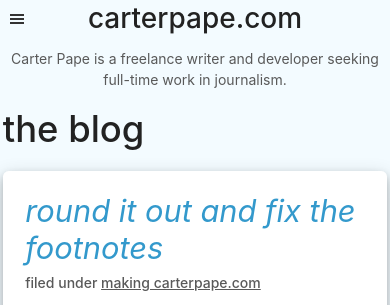
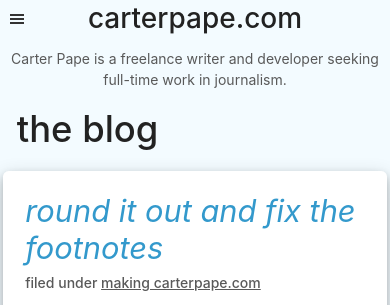
Before and after one commit to CarterPape/CarterPape.github.io, a Jekyll site: the page built from the-blog/index.md, in a window 390 px wide. Shown: the top 305 px of the page. Built offline with Jekyll 4.4.1, drawn with Linux system fonts in a browser that asks for light colours.

Commit message:
post list header spacing fix for mobile

```diff
--- a/_layouts/browsing/post-index.html
+++ b/_layouts/browsing/post-index.html
@@ -3,7 +3,7 @@ layout: browsing
 ---
 <section id="post-list">
     <header>
-        <h1 class="doc-title">{{ page.title }}</h1>
+        <h1>{{ page.title }}</h1>
     </header>
     {{ content }}
 </section>
--- a/_sass/parts/_post-list.scss
+++ b/_sass/parts/_post-list.scss
@@ -1,6 +1,12 @@
 @media screen and (min-width: 761px) {
     #post-list {
         width: 490px;
+    }
+}
+
+@media screen and (max-width: 760px) {
+    #post-list > header {
+        padding: 0 1em;
     }
 }
 
```
